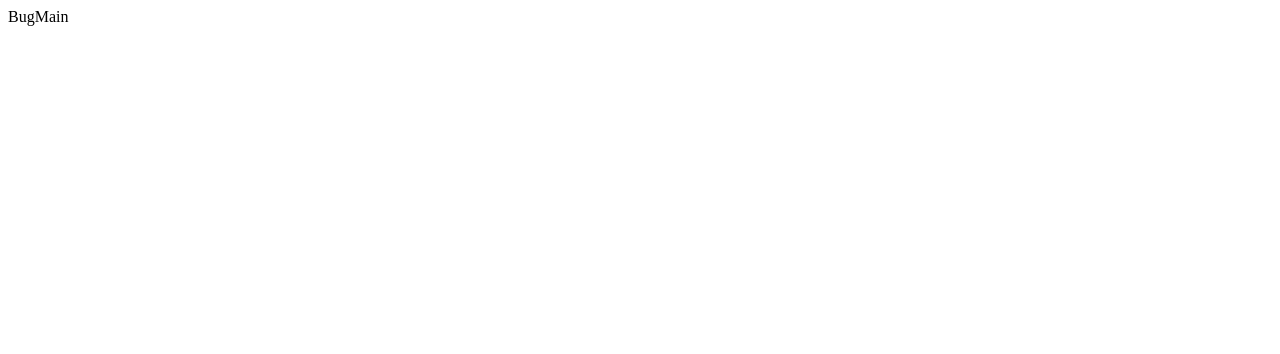
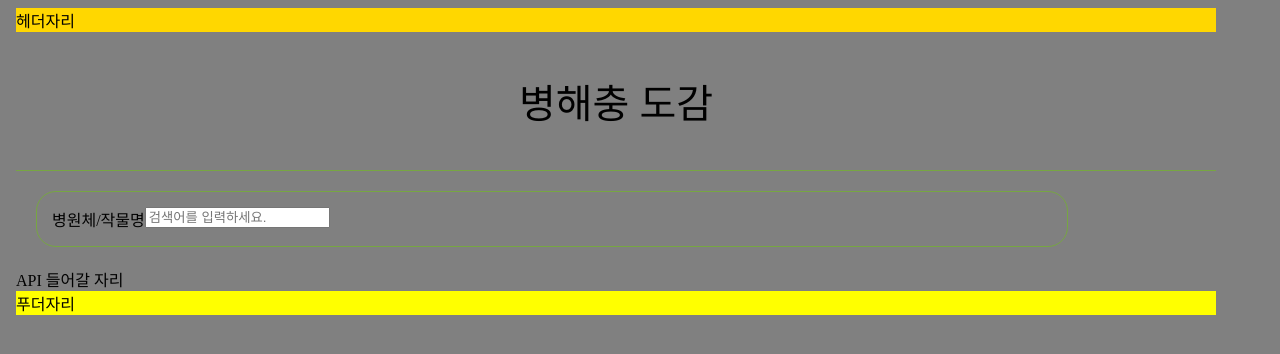
Before and after one commit to treasure-2u/batDream, a React (Create React App) app: page /BugMain in a window 1280 px wide. Shown: the top 354 px of the page. Built offline with nearby package versions, Linux system fonts and the light colour scheme; the HTML template or start-up script is replaced by a standard one.

Commit message:
feat:날씨 rfc기본틀 작성 및 tsx,scss 연결 후 기본 틀 작성

```diff
--- a/src/components/Weather.tsx
+++ b/src/components/Weather.tsx
@@ -1 +1,6 @@
 // 날씨, 미세먼지 위젯
+import React from "react";
+
+export default function Weather() {
+  return <div></div>;
+}
--- a/src/pages/BugMain.tsx
+++ b/src/pages/BugMain.tsx
@@ -1,7 +1,25 @@
 // 해충도감 메인 페이지
 
-import React from 'react';
+import "../styles/bugmain.scss";
 
 export default function BugMain() {
-  return <div>BugMain</div>;
+  return (
+    <>
+      <body>
+        <header>헤더자리</header>
+        <div className="bug-title">병해충 도감</div>
+        <div className="line"></div>
+
+        <div className="search-container">
+          <div>병원체/작물명</div>
+          <form action="">
+            <input type="text" placeholder="검색어를 입력하세요." />
+          </form>
+        </div>
+
+        <div>API 들어갈 자리</div>
+        <footer>푸더자리</footer>
+      </body>
+    </>
+  );
 }
--- /dev/null
+++ b/src/styles/bugmain.scss
@@ -0,0 +1,29 @@
+header {
+  background-color: gold;
+}
+footer {
+  background-color: yellow;
+}
+body {
+  width: 1200px;
+  height: 100vh; /* 뷰포트의 높이를 기준으로 body 요소의 높이 설정 */
+  background-color: gray;
+}
+.bug-title {
+  text-align: center;
+  font-size: 40px;
+  margin: 40px 40px;
+}
+.line {
+  height: 1px;
+  background-color: #77a642;
+}
+
+.search-container {
+  display: flex;
+  border: solid 1px #77a642;
+  margin: 20px 20px;
+  width: 1000px;
+  padding: 15px;
+  border-radius: 20px;
+}
```
